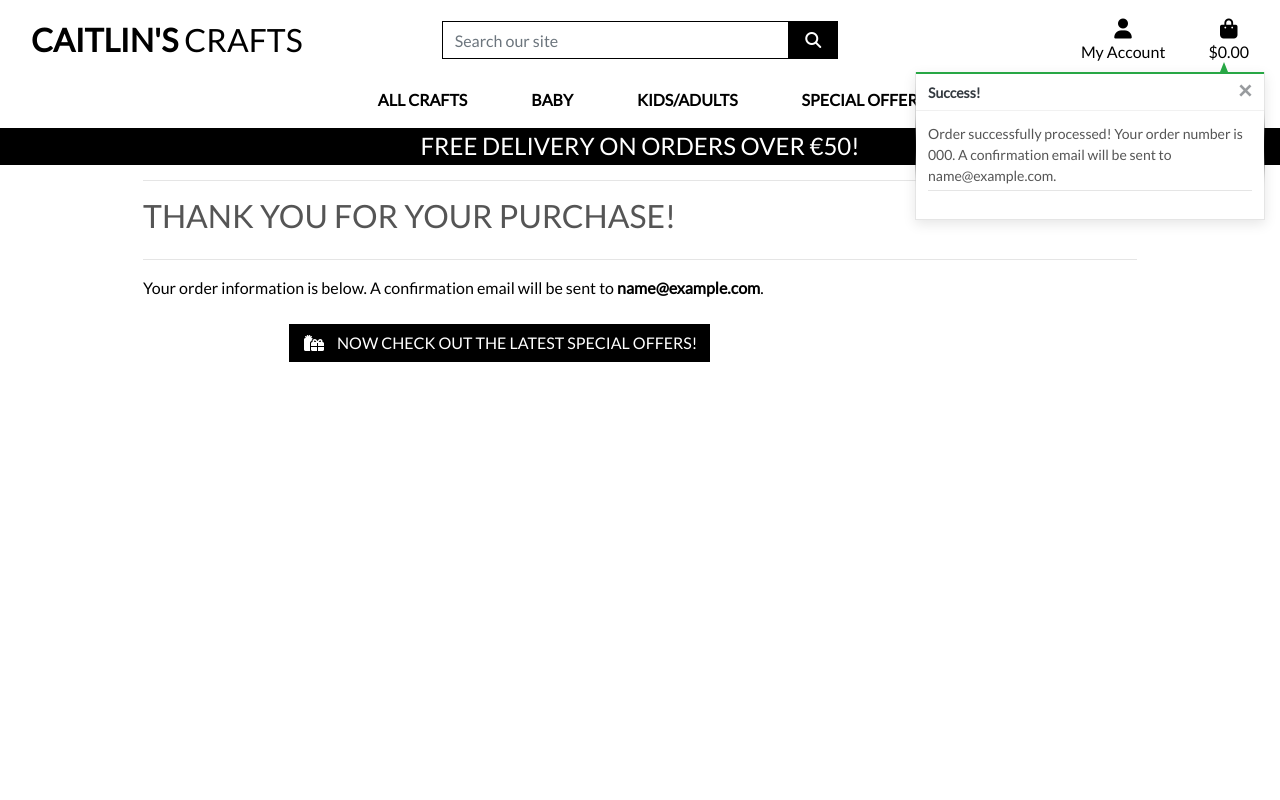
After one commit to pattytonyoneill/caitlins_crafts, a Django app: page /checkout/checkout_success/000 in a window 1280 px wide. The commit adds this page. Run offline with Django 3.2, Linux system fonts and the light colour scheme; tables that the repository leaves empty hold one stand-in row (values such as "Sample post"); some libraries are stand-ins or nearby versions.

Commit message:
Add checkout success logic

```diff
--- a/checkout/__init__.py
+++ b/checkout/__init__.py
@@ -0,0 +1 @@
+default_app_config = 'checkout.apps.CheckoutConfig'
--- a/checkout/apps.py
+++ b/checkout/apps.py
@@ -2,7 +2,6 @@ from django.apps import AppConfig
 
 
 class CheckoutConfig(AppConfig):
-    default_auto_field = 'django.db.models.BigAutoField'
     name = 'checkout'
 
     def ready(self):
--- a/checkout/models.py
+++ b/checkout/models.py
@@ -36,7 +36,7 @@ class Order(models.Model):
         accounting for delivery costs.
         """
         self.order_total = self.lineitems.aggregate(
-            Sum('lineitem_total'))['lineitem_total__sum']
+            Sum('lineitem_total'))['lineitem_total__sum'] or 0
         if self.order_total < settings.FREE_DELIVERY_THRESHOLD:
             self.delivery_cost = self.order_total * settings.STANDARD_DELIVERY_PERCENTAGE / 100
         else:
--- a/checkout/static/checkout/js/stripe_elements.js
+++ b/checkout/static/checkout/js/stripe_elements.js
@@ -25,7 +25,6 @@ var style = {
     }
 };
 var card = elements.create('card', {style: style});
-
 card.mount('#card-element');
 
 // Handle realtime validation errors on the card element
--- a/checkout/templates/checkout/checkout.html
+++ b/checkout/templates/checkout/checkout.html
@@ -62,12 +62,12 @@
                     <div class="col-7 offset-2">
                         <p class="my-0">Order Total:</p>
                         <p class="my-0">Delivery:</p>
-                        <p class="my-0">Grand Total: </p>
+                        <p class="my-0">Grand Total:</p>
                     </div>
                     <div class="col-3">
                         <p class="my-0">€{{ total | floatformat:2 }}</p>
                         <p class="my-0">€{{ delivery | floatformat:2 }}</p>
-                        <p class="my-0"><strong>{{ grand_total | floatformat:2 }}</strong></p>
+                        <p class="my-0"><strong>€{{ grand_total | floatformat:2 }}</strong></p>
                     </div>
                 </div>
             </div>
--- /dev/null
+++ b/checkout/templates/checkout/checkout_success.html
@@ -0,0 +1,42 @@
+{% extends "base.html" %}
+{% load static %}
+
+{% block extra_css %}
+    <link rel="stylesheet" href="{% static 'checkout/css/checkout.css' %}">
+{% endblock %}
+
+{% block page_header %}
+    <div class="container header-container">
+        <div class="row">
+            <div class="col"></div>
+        </div>
+    </div>
+{% endblock %}
+
+{% block content %}
+    <div class="overlay"></div>
+    <div class="container">
+        <div class="row">
+            <div class="col">
+                <hr>
+                <h2 class="logo-font mb-4">Thank You For Your Purchase!</h2>
+                <hr>
+                <p class="text-black">Your order information is below. A confirmation email will be sent to <strong>{{ order.email }}</strong>.</p>
+            </div>
+        </div>
+
+        <div class="row">
+            <div class="col-12 col-lg-7"></div>
+        </div>
+        <div class="row">
+			<div class="col-12 col-lg-7 text-right">
+				<a href="{% url 'crafts' %}?category=new_arrivals,deals,clearance" class="btn btn-black rounded-0 my-2">
+					<span class="icon mr-2">
+						<i class="fas fa-gifts"></i>
+					</span>
+					<span class="text-uppercase">Now check out the latest special offers!</span>
+				</a>
+			</div>
+		</div>
+    </div>
+{% endblock %}
--- a/checkout/urls.py
+++ b/checkout/urls.py
@@ -2,5 +2,6 @@ from django.urls import path
 from . import views
 
 urlpatterns = [
-    path('', views.checkout, name='checkout')
+    path('', views.checkout, name='checkout'),
+    path('checkout_success/<order_number>', views.checkout_success, name='checkout_success'),
 ]
--- a/checkout/views.py
+++ b/checkout/views.py
@@ -1,32 +1,84 @@
-from django.shortcuts import render, redirect, reverse
+from django.shortcuts import render, redirect, reverse, get_object_or_404
 from django.contrib import messages
 from django.conf import settings
+
 from .forms import OrderForm
+from .models import Order, OrderLineItem
+from crafts.models import Crafts
 from bag.contexts import bag_contents
 
 import stripe
-
 
 
 def checkout(request):
     stripe_public_key = settings.STRIPE_PUBLIC_KEY
     stripe_secret_key = settings.STRIPE_SECRET_KEY
 
-    bag = request.session.get('bag', {})
-    if not bag:
-        messages.error(request, "There's nothing in your bag at the moment")
-        return redirect(reverse('products'))
+    if request.method == 'POST':
+        bag = request.session.get('bag', {})
 
-    current_bag = bag_contents(request)
-    total = current_bag['grand_total']
-    stripe_total = round(total * 100)
-    stripe.api_key = stripe_secret_key
-    intent = stripe.PaymentIntent.create(
-        amount=stripe_total,
-        currency=settings.STRIPE_CURRENCY,
-    )
+        form_data = {
+            'full_name': request.POST['full_name'],
+            'email': request.POST['email'],
+            'phone_number': request.POST['phone_number'],
+            'country': request.POST['country'],
+            'postcode': request.POST['postcode'],
+            'town_or_city': request.POST['town_or_city'],
+            'street_address1': request.POST['street_address1'],
+            'street_address2': request.POST['street_address2'],
+            'county': request.POST['county'],
+        }
+        order_form = OrderForm(form_data)
+        if order_form.is_valid():
+            order = order_form.save()
+            for item_id, item_data in bag.items():
+                try:
+                    craft = Crafts.objects.get(id=item_id)
+                    if isinstance(item_data, int):
+                        order_line_item = OrderLineItem(
+                            order=order,
+                            craft=craft,
+                            quantity=item_data,
+                        )
+                        order_line_item.save()
+                    else:
+                        for size, quantity in item_data['items_by_size'].items():
+                            order_line_item = OrderLineItem(
+                                order=order,
+                                craft=craft,
+                                quantity=quantity,
+                                craft_size=size,
+                            )
+                            order_line_item.save()
+                except Crafts.DoesNotExist:
+                    messages.error(request, (
+                        "One of the crafts in your bag wasn't found in our database. "
+                        "Please call us for assistance!")
+                    )
+                    order.delete()
+                    return redirect(reverse('view_bag'))
 
-    order_form = OrderForm()
+            request.session['save_info'] = 'save-info' in request.POST
+            return redirect(reverse('checkout_success', args=[order.order_number]))
+        else:
+            messages.error(request, 'There was an error with your form. \
+                Please double check your information.')
+    else:
+        bag = request.session.get('bag', {})
+        if not bag:
+            messages.error(request, "There's nothing in your bag at the moment")
+            return redirect(reverse('crafts'))
+
+        current_bag = bag_contents(request)
+        total = current_bag['grand_total']
+        stripe_total = round(total * 100)
+        stripe.api_key = stripe_secret_key
+        intent = stripe.PaymentIntent.create(
+            amount=stripe_total,
+            currency=settings.STRIPE_CURRENCY,
+        )
+
+        order_form = OrderForm()
 
     if not stripe_public_key:
         messages.warning(request, 'Stripe public key is missing. \
@@ -40,3 +92,24 @@ def checkout(request):
     }
 
     return render(request, template, context)
+
+
+def checkout_success(request, order_number):
+    """
+    Handle successful checkouts
+    """
+    save_info = request.session.get('save_info')
+    order = get_object_or_404(Order, order_number=order_number)
+    messages.success(request, f'Order successfully processed! \
+        Your order number is {order_number}. A confirmation \
+        email will be sent to {order.email}.')
+
+    if 'bag' in request.session:
+        del request.session['bag']
+
+    template = 'checkout/checkout_success.html'
+    context = {
+        'order': order,
+    }
+
+    return render(request, template, context)
```
